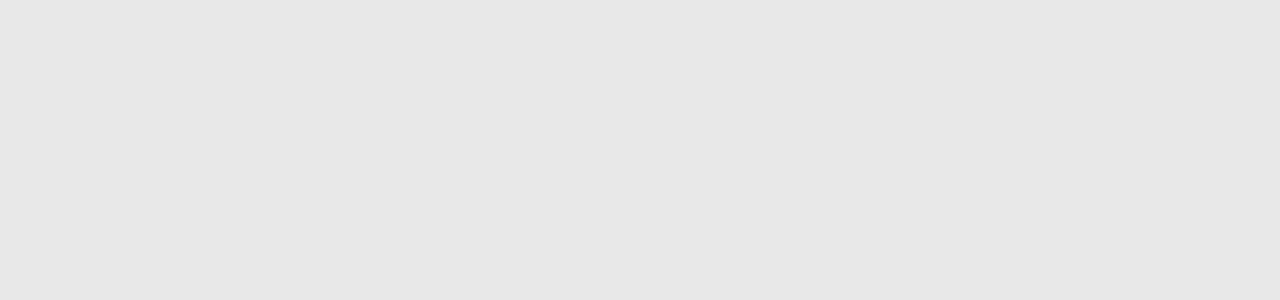
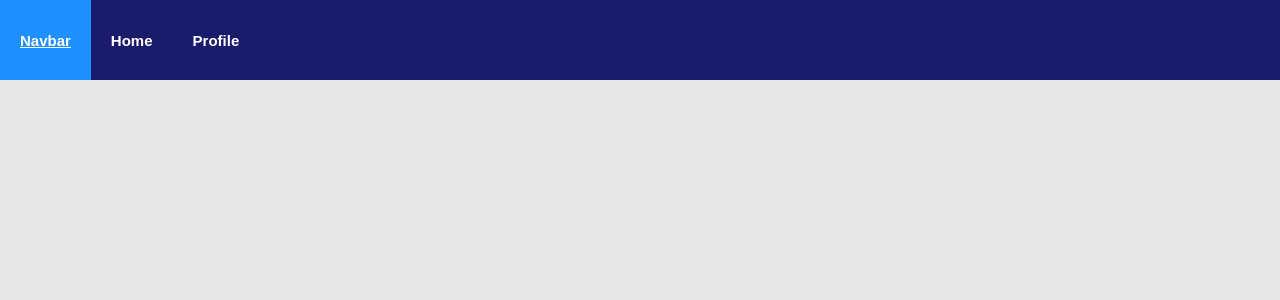
Before and after one commit to stefank-29/TestProject, a Next.js app: page / in a window 1280 px wide. Shown: the top 300 px of the page. Built offline with nearby package versions, Linux system fonts and the light colour scheme.

Commit message:
navigation

```diff
--- /dev/null
+++ b/components/Navigation.js
@@ -0,0 +1,65 @@
+import styled from 'styled-components';
+import Link from 'next/link';
+
+const NavigationStyles = styled.div`
+    display: flex;
+    justify-content: space-between;
+    margin: 0;
+    padding: 0;
+    background-color: var(--darkblue);
+    .section {
+        display: flex;
+    }
+    .item {
+        position: relative;
+        display: flex;
+        align-items: center;
+        justify-content: center;
+    }
+    .link {
+        display: flex;
+        align-items: center;
+        justify-content: center;
+        font-weight: 600;
+        position: relative;
+        height: 8rem;
+        padding: 2rem;
+        font-family: 'Avenir', sans-serif;
+        font-size: 1.5rem;
+        background-color: var(--darkblue);
+        color: white;
+        transition: all 0.3s;
+        &.active,
+        :hover {
+            border-bottom-color: rgba(0, 0, 0, 0.2);
+            border-right-color: rgba(0, 0, 0, 0.05);
+            background: dodgerblue fixed;
+            text-decoration: underline;
+        }
+    }
+`;
+
+export default function Navigation() {
+    return (
+        <NavigationStyles>
+            <div className="section pages">
+                <div className="item">
+                    <Link href="/">
+                        <a className="link logo">Navbar</a>
+                    </Link>
+                </div>
+                <div className="item">
+                    <Link href="/">
+                        <a className="link">Home</a>
+                    </Link>
+                </div>
+                <div className="item">
+                    <Link href="/profile">
+                        <a className="link">Profile</a>
+                    </Link>
+                </div>
+            </div>
+            <div className="section login"></div>
+        </NavigationStyles>
+    );
+}
--- a/components/Page.js
+++ b/components/Page.js
@@ -1,5 +1,6 @@
 import styled, { createGlobalStyle } from 'styled-components';
 import PropTypes from 'prop-types';
+import Navigation from './Navigation';
 
 const GlobalStyles = createGlobalStyle`
     html{
@@ -10,6 +11,7 @@ const GlobalStyles = createGlobalStyle`
         --black: #393939;
         --grey: #3A3A3A;
         --lightblue: #BDC5E4;
+        --darkblue: #1a1c6b;
         --hoverBlue: #5c6fbc;
         --purple: #262161;
         --yellow: #ffc40e;
@@ -61,6 +63,7 @@ export default function Page({ children }) {
     return (
         <div>
             <GlobalStyles />
+            <Navigation />
             <InnerStyles>{children}</InnerStyles>
         </div>
     );
--- a/pages/_app.js
+++ b/pages/_app.js
@@ -1,4 +1,6 @@
 import Router from 'next/router';
+import NProgress from 'nprogress';
+
 import Page from '../components/Page';
 
 Router.events.on('routeChangeStart', () => NProgress.start());
--- /dev/null
+++ b/pages/_document.js
@@ -0,0 +1,25 @@
+import Document, { Html, Head, NextScript, Main } from 'next/document';
+import { ServerStyleSheet } from 'styled-components';
+
+export default class MyDocument extends Document {
+    static getInitialProps({ renderPage }) {
+        const sheet = new ServerStyleSheet();
+        const page = renderPage(
+            (App) => (props) => sheet.collectStyles(<App {...props} />)
+        );
+        const styleTags = sheet.getStyleElement();
+        return { ...page, styleTags };
+    }
+    render() {
+        return (
+            <Html lang="en-US">
+                <Head />
+
+                <body>
+                    <Main />
+                    <NextScript />
+                </body>
+            </Html>
+        );
+    }
+}
```
Also changed, not shown: package.json (+19 -2 lines), .babelrc (added), 1 other file (tests, documents, lock files or other folders).
